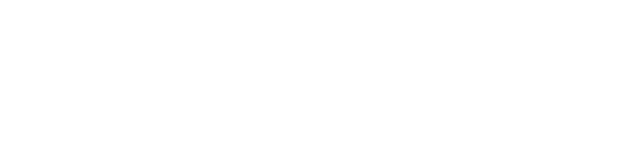
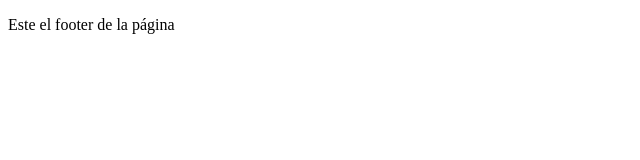
Before and after one commit to JoaquinSerrano/pruebagit, a plain HTML site: page index.html in a window 1280 px wide. Shown: the whole page, without its empty margins (0-640 px from the left). Drawn offline with Linux system fonts and the light colour scheme.

Commit message:
Creación del footer de la pagina

```diff
--- a/index.html
+++ b/index.html
@@ -5,5 +5,9 @@
     <meta name="viewport" content="width=device-width, initial-scale=1.0" />
     <title>Document</title>
   </head>
-  <body></body>
+  <body>
+    <footer>
+      <p>Este el footer de la página</p>
+    </footer>
+  </body>
 </html>
```
